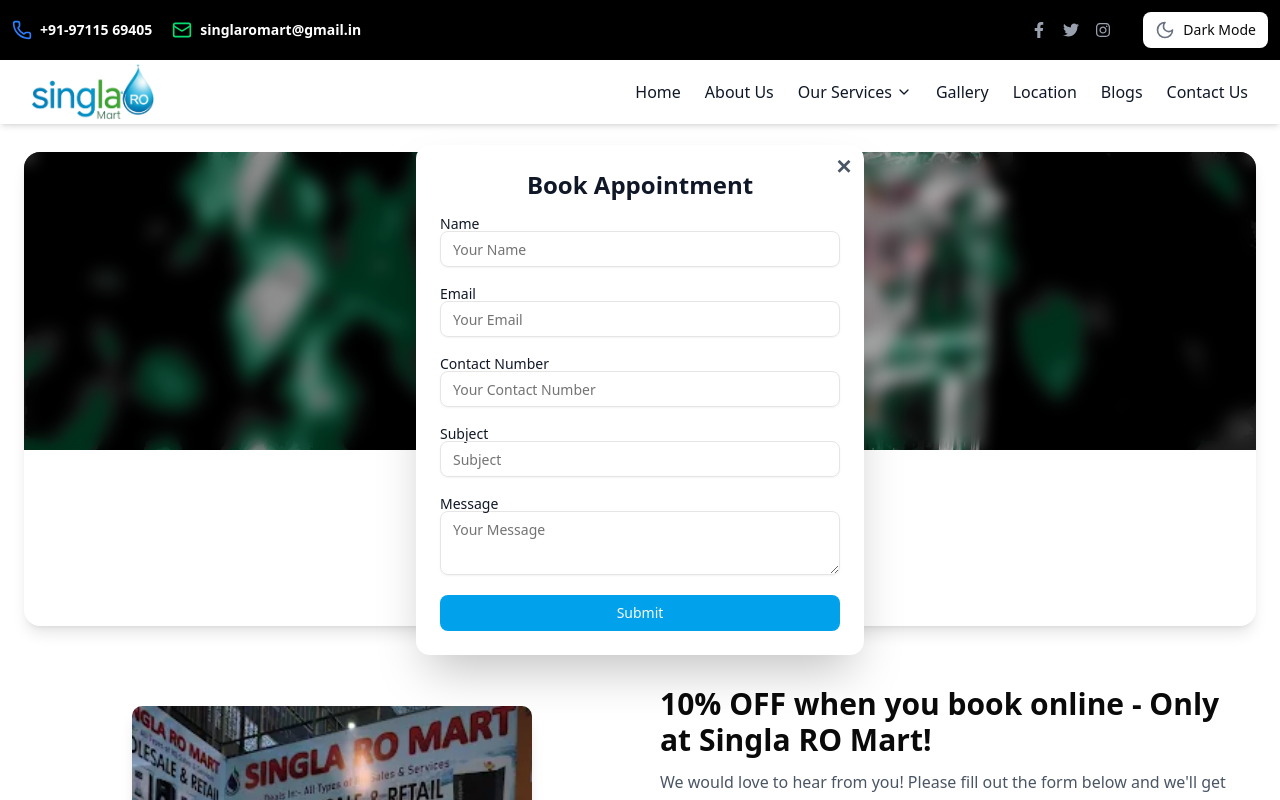
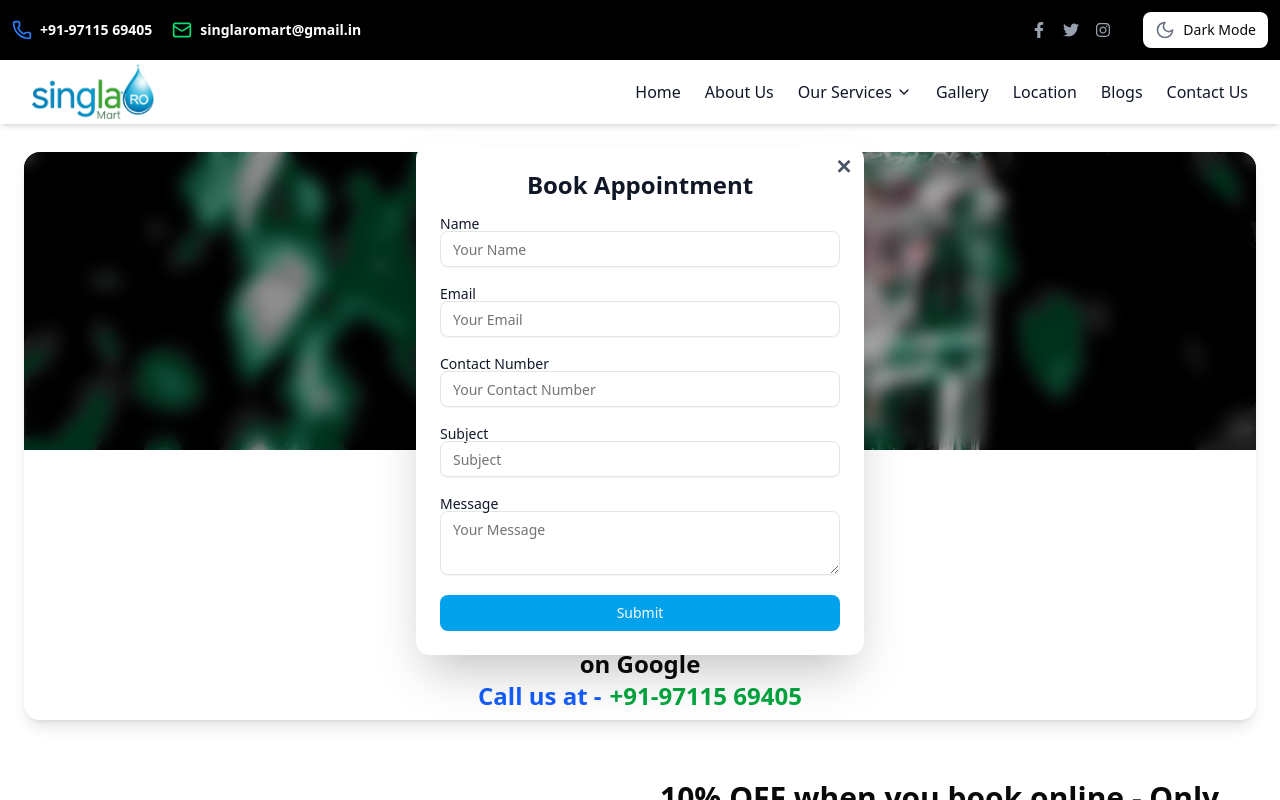
Before and after one commit to MJ150296/Interior-Design, a Next.js app: page /contact-us in a window 1280 px wide. Shown: the top 800 px of the page. Built offline with nearby package versions, Linux system fonts and the light colour scheme.

Commit message:
updated 5 star

```diff
--- a/src/app/components/GlobalOverlay.tsx
+++ b/src/app/components/GlobalOverlay.tsx
@@ -29,7 +29,7 @@
   const [showAd, setShowAd] = useState(false);
 
   useEffect(() => {
-    const formTimer = setTimeout(() => setShowAppointmentForm(true), 3000);
+    const formTimer = setTimeout(() => setShowAppointmentForm(true), 5000);
     const adTimer = setTimeout(() => setShowAd(true), 10000);
     const adCycleTimer = setInterval(() => {
       setAdIndex((prevIndex) => (prevIndex + 1) % ads.length);
--- a/src/app/contact-us/page.tsx
+++ b/src/app/contact-us/page.tsx
@@ -8,6 +8,7 @@
 import { Button } from "@/components/ui/button";
 import { Label } from "@/components/ui/label";
 import Image from "next/image";
+import FiveStar from "../components/FiveStar";
 
 // Zod schema
 const contactFormSchema = z.object({
@@ -98,13 +99,14 @@
 
         <div className="w-full flex flex-col justify-center items-center my-2">
           <div className="w-full flex justify-center items-center gap-x-1 md:gap-x-2">
-            <div>
+            <FiveStar />
+            {/* <div>
               <p className="text-7xl md:text-9xl font-sans text-blue-600">5</p>
             </div>
             <div className="flex flex-col items-center justify-center font-sans text-xl md:text-4xl">
               <span className="text-blue-600">star rated</span>
               <span className="text-green-600">on Google</span>
-            </div>
+            </div> */}
           </div>
           <div>
             <a href="tel:+919711569405" className="block text-green-600">
@@ -117,14 +119,6 @@
             </a>
           </div>
         </div>
-
-        {/* <a
-          href="https://search.google.com/local/writereview?placeid=ChIJU6WEPRTvDDkRHpNStUdaZpg"
-          target="_blank"
-          className="cursor-pointer"
-        >
-          Review Link
-        </a> */}
       </div>
 
       {/* Form Section */}
```
